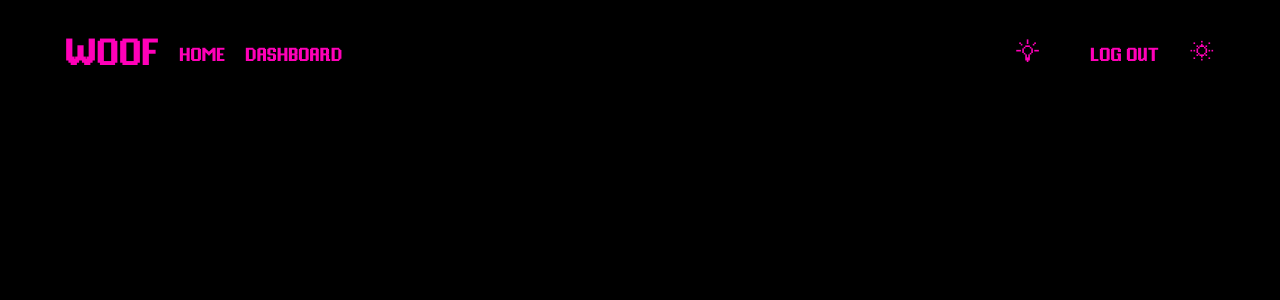
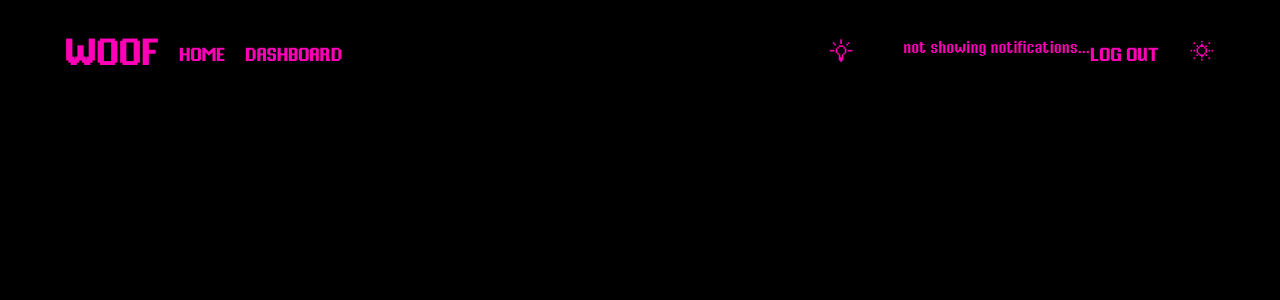
Before and after one commit to tsah99/woof, a React (Create React App) app in the folder woof-web/: page /lecture/1/1 in a window 1280 px wide. Shown: the top 300 px of the page. Built offline with nearby package versions, Linux system fonts and the light colour scheme; no server answers; the database is empty; sample sign-in values are in the browser's storage; what react-instantsearch-dom would draw is missing.

Commit message:
notifications backend implemented, frontend in progress

```diff
--- a/woof-web/src/components/comment/Comment.js
+++ b/woof-web/src/components/comment/Comment.js
@@ -146,6 +146,7 @@ function renderComment(comment, player) {
 async function submitSubComment(event, commentId, courseId, videoId, authApi) {
   event.preventDefault();
 
+  // Add the subcomment to firestore
   let comment = event.target[0].value;
 
   if (comment.length === 0) return;
@@ -161,12 +162,39 @@ async function submitSubComment(event, commentId, courseId, videoId, authApi) {
     .doc(commentId)
     .collection("subComments");
 
+  const time_posted = firebase.firestore.Timestamp.now();
+
   await subCommentsRef.add({
     text: comment,
     username: authApi.user.email,
-    time_posted: firebase.firestore.Timestamp.now(),
+    time_posted: time_posted,
   });
 
+  // Add the subcomment (comment reply) to parent comment owner's "notifications" firestore collection
+  const parentCommentRef = firestore
+    .collection("classes")
+    .doc(courseId)
+    .collection("videos")
+    .doc(videoId)
+    .collection("comments")
+    .doc(commentId);
+  const parentCommentInfo = await parentCommentRef.get();
+  const parentCommentId = parentCommentInfo.data().user_id;
+
+  const notifsRef = firestore
+    .collection("users")
+    .doc(parentCommentId)
+    .collection("notifications");
+
+  await notifsRef.add({
+    comment_reply: comment,
+    comment_reply_uid: authApi.user.uid,
+    courseId: courseId,
+    videoId: videoId,
+    time_replied: time_posted,
+  });
+
+  // Reset target value to empty string
   event.target[0].value = "";
 }
 
--- a/woof-web/src/components/commentSubmissionForm/CommentSubmissionForm.js
+++ b/woof-web/src/components/commentSubmissionForm/CommentSubmissionForm.js
@@ -33,6 +33,7 @@ async function submitComment(event, courseId, videoId, authApi) {
   await commentsRef.add({
     text: comment,
     username: authApi.user.email,
+    user_id: authApi.user.uid,
     time_posted: firebase.firestore.Timestamp.now(),
     video_id: videoId,
     course_id: courseId,
--- a/woof-web/src/components/header/Header.css
+++ b/woof-web/src/components/header/Header.css
@@ -58,6 +58,21 @@
   text-align: center;
 }
 
+.notifications-box {
+  width: 20%;
+  height: 50%;
+  display: flex;
+  flex-direction: column;
+}
+
+.notifications-icon:hover {
+  cursor: pointer;
+}
+
+.notifications-list {
+  position: relative;
+}
+
 .right-side {
   display: flex;
   flex-direction: row;
--- a/woof-web/src/components/header/Header.js
+++ b/woof-web/src/components/header/Header.js
@@ -1,9 +1,10 @@
-import React, { useContext } from "react";
+import React, { useContext, useState } from "react";
 import { useHistory } from "react-router-dom";
 import "./Header.css";
 import firebase from "firebase/app";
 import AuthContext from "../../contexts/AuthContext";
 import SystemContext from "../../contexts/SystemContext";
+import { clearConfigCache } from "prettier";
 
 /**
  * Non auth header
@@ -51,6 +52,8 @@ function AuthHeader() {
   const authApi = useContext(AuthContext);
   const systemApi = useContext(SystemContext);
   const history = useHistory();
+  const [displayNotifications, toggleDisplayNotifications] = useState(false);
+  const [notificationsList, setNotifications] = useState("");
 
   function logOut() {
     firebase.auth().signOut();
@@ -66,6 +69,51 @@ function AuthHeader() {
     history.push("/lectureDashboard");
   }
 
+  // This function returns an Array of firestore notification documents
+  async function getNotifications(authApi) {
+    const firestore = firebase.firestore();
+    const notificationsRef = firestore
+      .collection("users")
+      .doc(authApi.user.uid)
+      .collection("notifications");
+    const notificationsData = await notificationsRef.get();
+    let notificationMessages = [];
+    notificationsData.forEach((doc) => {
+      console.log(doc.id, "=>", doc.data());
+      notificationMessages.push(doc.data());
+    });
+    return notificationMessages;
+  }
+
+  function formatNotifications(usersNotifications) {
+    console.log("Showing notifications: ", usersNotifications);
+    let notificationsFormatted = [];
+    for (const i in usersNotifications) {
+      const n = usersNotifications[i];
+      const [
+        notifMessage,
+        notifUserID,
+        notifTime,
+        notifCourseID,
+        notifVideoID,
+      ] = [
+        n.comment_reply,
+        n.comment_reply_uid,
+        n.time_replied,
+        n.courseId,
+        n.videoId,
+      ];
+      console.log(`Notification user ID: ${notifUserID}`);
+      console.log(`Notification message: ${notifMessage}`);
+      notificationsFormatted.push(
+        `User ${notifUserID} replied: ${notifMessage} at ${notifTime} in Course ${notifCourseID}, Video ${notifVideoID}.`
+      );
+    }
+    return notificationsFormatted;
+  }
+
+  console.log("Dispaly Notifications boolean: ", displayNotifications);
+
   return (
     <div className="header">
       <div className="logo">WOOF</div>
@@ -78,7 +126,22 @@ function AuthHeader() {
         </div>
       </div>
       <div className="right-side">
-        <div className="symbols-auth">T</div>
+        <div
+          className="symbols-auth notifications-icon"
+          onClick={() => {
+            toggleDisplayNotifications(!displayNotifications);
+            getNotifications(authApi).then((result) => {
+              setNotifications(result);
+            });
+          }}
+        >
+          T
+        </div>
+        <div>
+          {displayNotifications
+            ? JSON.stringify(formatNotifications(notificationsList))
+            : "not showing notifications..."}
+        </div>
         <div className="sign-in-out" onClick={logOut}>
           LOG OUT
         </div>
```
Also changed, not shown: 1 other file (tests, documents, lock files or other folders).
